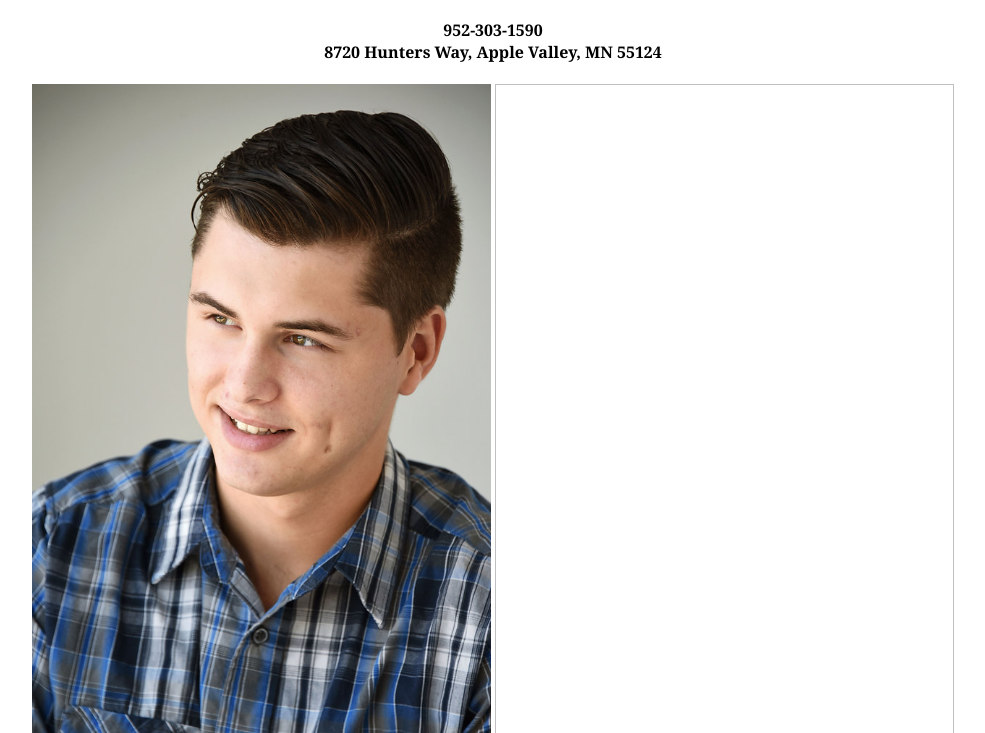
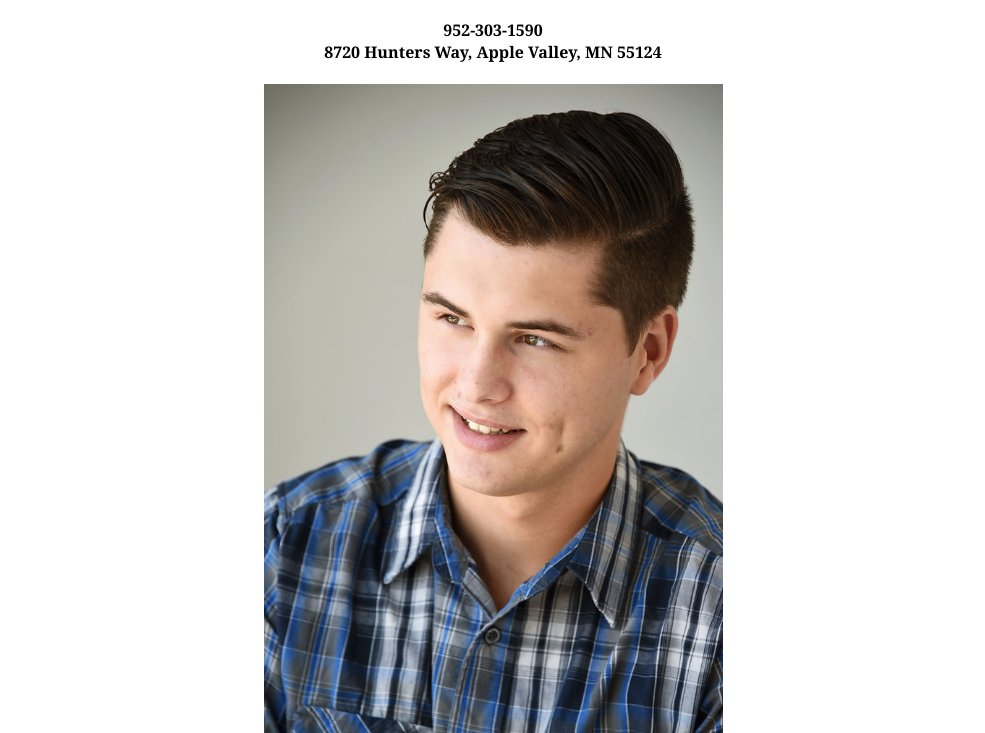
Before and after one commit to wyattday/wyattday.github.io, a plain HTML site: page index.html in a window 1280 px wide. Shown: the part 67-800 px from the top of the page, without its empty margins (147-1132 px from the left). Drawn offline with Linux system fonts and the light colour scheme.

Commit message:
Update index.html

```diff
--- a/index.html
+++ b/index.html
@@ -9,7 +9,6 @@
   <h1>Wyatt Day</h1>
   <h4>952-303-1590<br>8720 Hunters Way, Apple Valley, MN 55124</h4>
   <img src="Coding Pic.PNG">
-    <img ... width="459" height="689">
   <p>Highly motivated, hard-working individual that believes<br>
       with the right attitude, anything is possible. I strongly think that<br>
       pushing yourself out of your comfort zone is how you evolve into a better person.</p>
```
